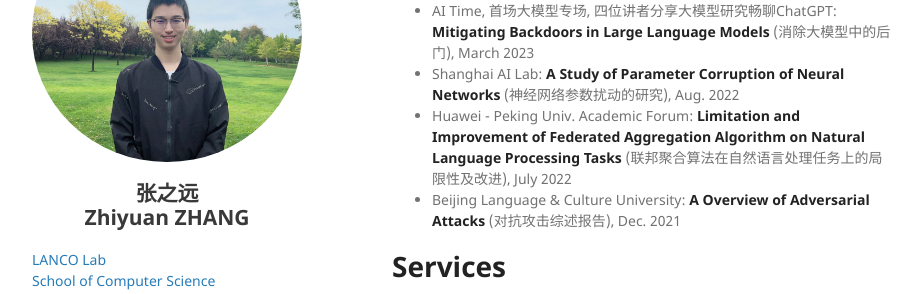
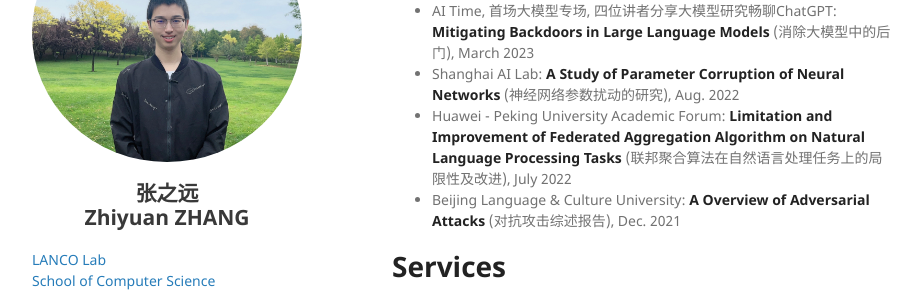
Before and after one commit to pkuzzy/pkuzzy.github.io, a Jekyll site: the page built from index.md, in a window 1280 px wide and 900 px high, scrolled down 3465 px. Shown: the part 154-448 px from the top of the window, without its empty margins (178-1099 px from the left). Built offline with Jekyll 4.4.1, drawn with Linux system fonts in a browser that asks for light colours; nearby versions of some CDN libraries; our own code applies the rules of GitHub Pages for plain Markdown files.

Commit message:
Update index.md

```diff
--- a/index.md
+++ b/index.md
@@ -123,7 +123,7 @@ Zhiyuan Zhang has published **27 papers**, including **13 first-author papers**.
 # Invited Talks
 - AI Time, 首场大模型专场, 四位讲者分享大模型研究畅聊ChatGPT: **Mitigating Backdoors in Large Language Models** (消除大模型中的后门), March 2023
 - Shanghai AI Lab: **A Study of Parameter Corruption of Neural Networks** (神经网络参数扰动的研究), Aug. 2022
-- Huawei - Peking Univ. Academic Forum: **Limitation and Improvement of Federated Aggregation Algorithm on Natural Language Processing Tasks** (联邦聚合算法在自然语言处理任务上的局限性及改进), July 2022
+- Huawei - Peking University Academic Forum: **Limitation and Improvement of Federated Aggregation Algorithm on Natural Language Processing Tasks** (联邦聚合算法在自然语言处理任务上的局限性及改进), July 2022
 - Beijing Language & Culture University: **A Overview of Adversarial Attacks** (对抗攻击综述报告), Dec. 2021
 
 # Services
```
